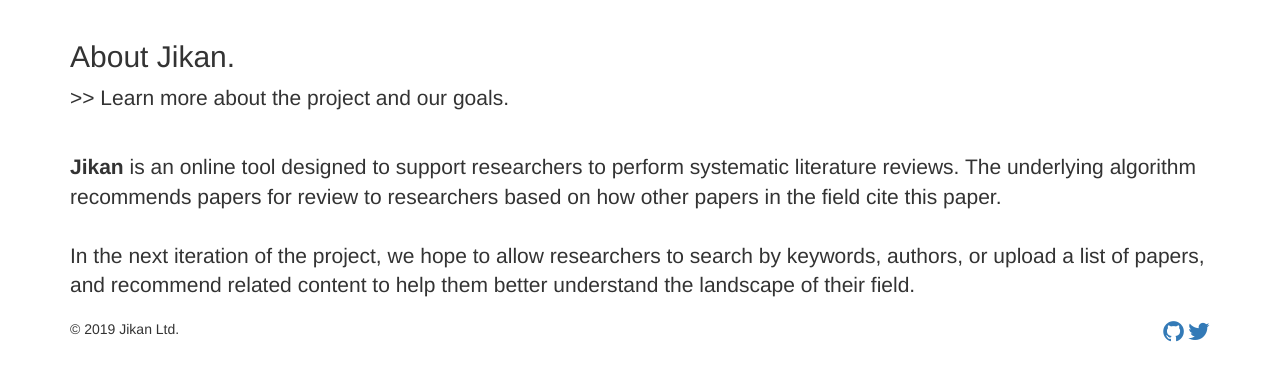
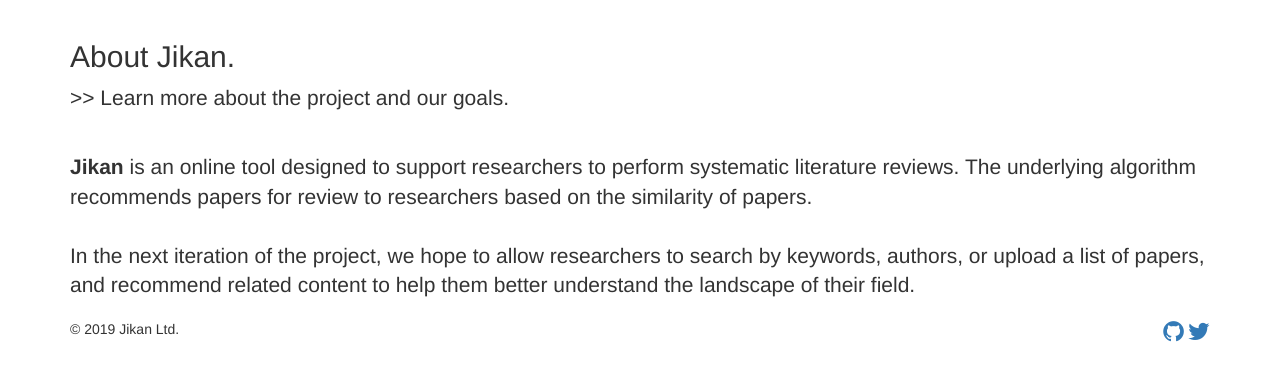
Before and after one commit to onyilam/jikan, a Django app: page /about/ in a window 1280 px wide. Shown: the part 52-433 px from the top of the page. Run offline with Django 3.2, Linux system fonts and the light colour scheme; some libraries are stand-ins or nearby versions.

Commit message:
changed wording

```diff
--- a/jikan/pages/templates/about.html
+++ b/jikan/pages/templates/about.html
@@ -9,7 +9,7 @@
         <p class="lead">>> Learn more about the project and our goals.</p>
         <br>
         <p class="lead"><strong>Jikan</strong> is an online tool designed to support researchers to perform systematic literature reviews.
-        The underlying algorithm recommends papers for review to researchers based on how other papers in the field cite this paper.
+        The underlying algorithm recommends papers for review to researchers based on the similarity of papers.
             <br><br>
         In the next iteration of the project, we hope to allow researchers to search by keywords, authors,  or upload a list of papers,
             and recommend related content to help them better understand the landscape of their field.</p>
```
